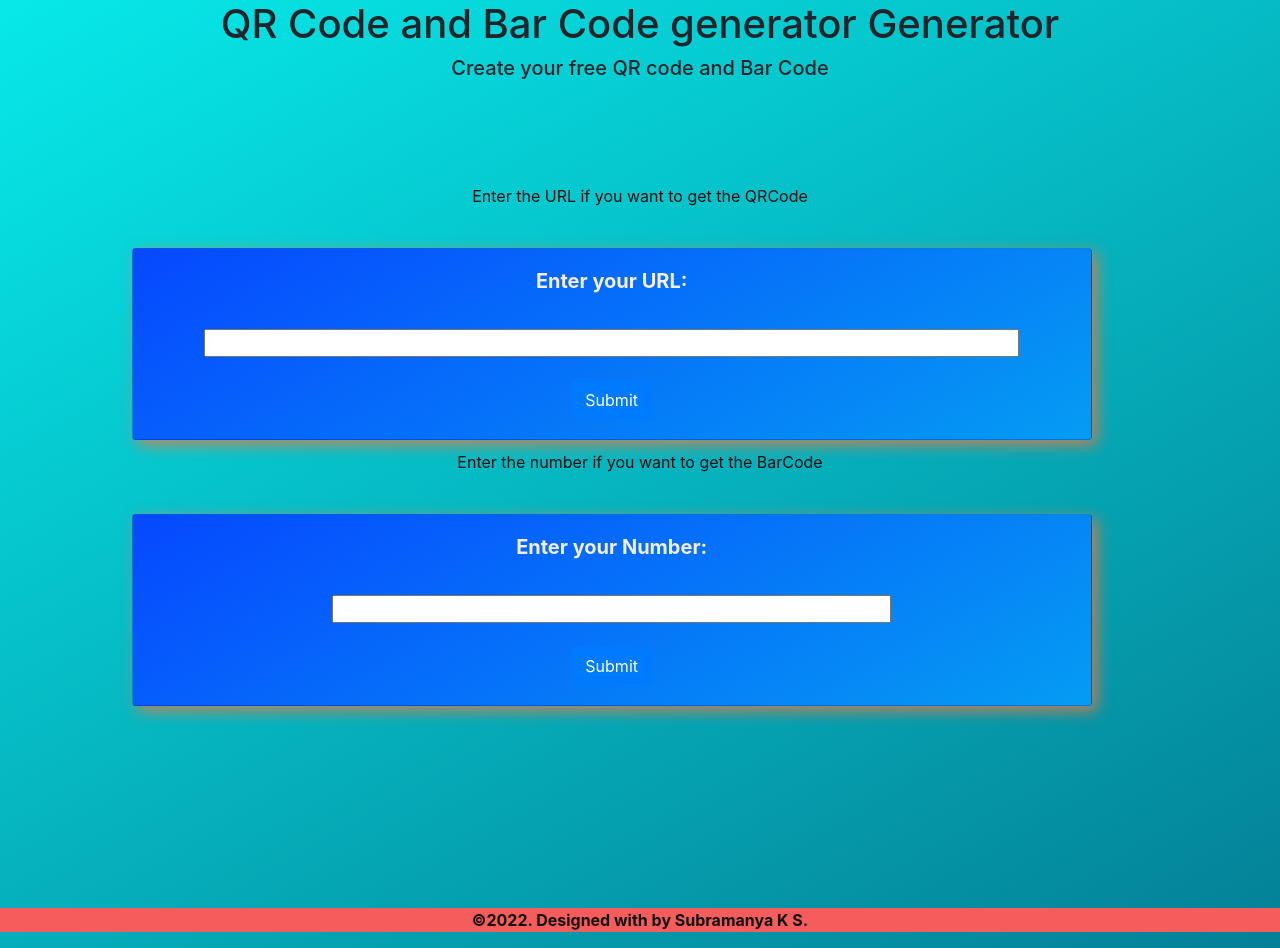
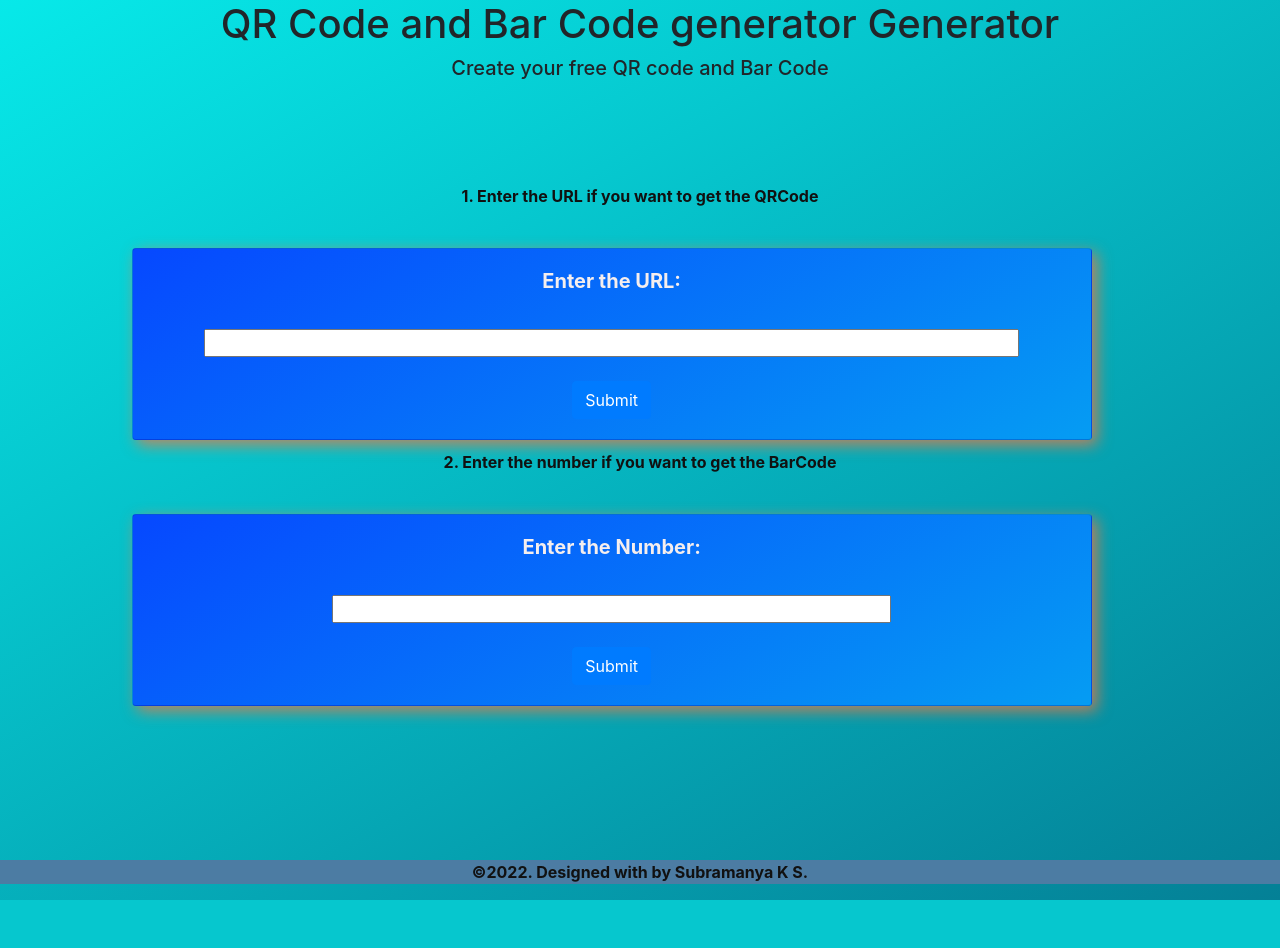
Before and after one commit to SubramanyaKS/QRCodeGenerator, a Flask app: page / in a window 1280 px wide. After the commit the page ends 900 px from the top, so only its background shows below. Run offline with Flask 2, Linux system fonts and the light colour scheme; some libraries are stand-ins or nearby versions.

Commit message:
updated index

```diff
--- a/templates/index.html
+++ b/templates/index.html
@@ -9,7 +9,7 @@
         integrity="sha384-MCw98/SFnGE8fJT3GXwEOngsV7Zt27NXFoaoApmYm81iuXoPkFOJwJ8ERdknLPMO" crossorigin="anonymous">
        <script src="https://ajax.googleapis.com/ajax/libs/jquery/3.5.1/jquery.min.js"></script>
     </head>
-    <body style="background-color:#f55c5c">
+    <body >
         <div style ="text-align:center">
             <h1>QR Code and Bar Code generator Generator</h1>
         </div>
@@ -19,10 +19,10 @@
                 <div class="row">
                   <div class="col-md-10 col-sm-6 mx-auto">
                         <form class="" action="/index" method="post">
-                            <p>Enter the URL if you want to get the QRCode</p><br>
+                            <p><b>1. Enter the URL if you want to get the QRCode</b></p><br>
                             <div class="card">
                                 <div class="card-body">
-							        <h5 class="card-title" style="text-align: center;"><b>Enter your URL:</b></h5>
+							        <h5 class="card-title" style="text-align: center;"><b>Enter the URL:</b></h5>
 								    <br>
 
                                     <input type="text" id="url" name="url" size="75"><br><br>
@@ -34,12 +34,13 @@
 
                         </form>
                     </div>
+                    <br></br>
                     <div class="col-md-10 col-sm-6 mx-auto">
                         <form class="" action="/bar" method="post">
-                            <p>Enter the number if you want to get the BarCode</p><br>
+                            <p><b>2. Enter the number if you want to get the BarCode</b></p><br>
                             <div class="card">
                                 <div class="card-body">
-							        <h5 class="card-title" style="text-align: center;"><b>Enter your Number:</b></h5>
+							        <h5 class="card-title" style="text-align: center;"><b>Enter the Number:</b></h5>
 								    <br>
 
                                     <input type="text" id="num" name="num" size="50"><br><br>
@@ -53,11 +54,10 @@
                     </div>
                 </div>
             </div>
-        <br></br>
 
         </section>
         <br></br>
-        <footer style="background-color:#f55c5c">
+        <footer style="background-color:#4c7ca3">
 			<p class="text-center" ><b>&copy;2022. Designed with <i class="fas fa-heart" style="color: red;"></i> by Subramanya K S.</b></p>
 		</footer>
         <script src="https://cdn.jsdelivr.net/npm/bootstrap@5.1.3/dist/js/bootstrap.bundle.min.js" integrity="sha384-ka7Sk0Gln4gmtz2MlQnikT1wXgYsOg+OMhuP+IlRH9sENBO0LRn5q+8nbTov4+1p" crossorigin="anonymous"></script>
```
